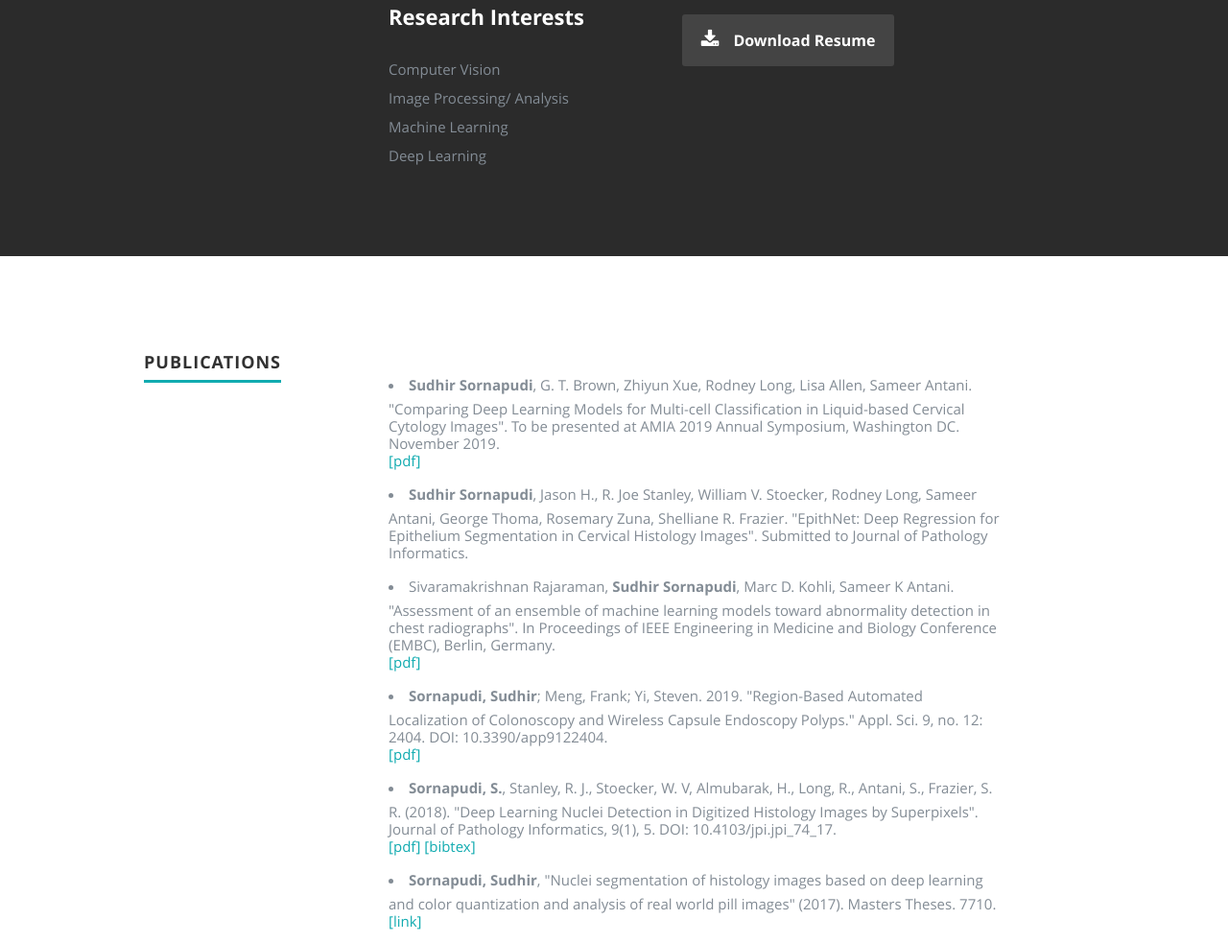
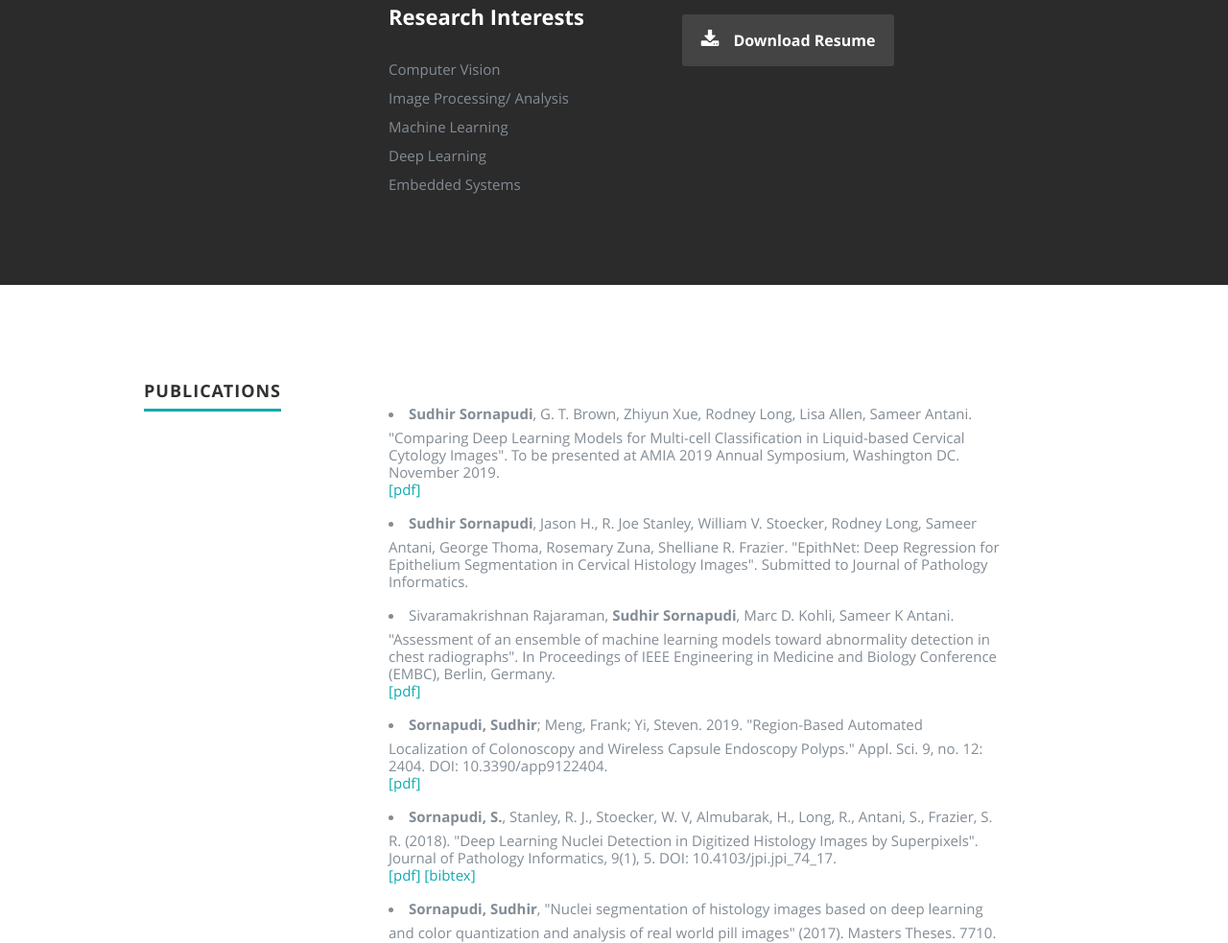
Before and after one commit to Sdhir/sdhir.github.io, a plain HTML site: page index.html in a window 1280 px wide. Shown: the part 1175-2158 px from the top of the page at 96% size. Drawn offline with nearby package versions, Linux system fonts and the light colour scheme; files whose address does not match are found by name.

Commit message:
Updated bg

```diff
--- a/index.html
+++ b/index.html
@@ -113,6 +113,7 @@
                            <li>Image Processing/ Analysis</li>
                            <li>Machine Learning</li>
                            <li>Deep Learning</li>
+                           <li>Embedded Systems</li>
                         </ul>
                      </p>
 
```
Also changed, not shown: images/header-background10.jpg (added), 2 other files.
